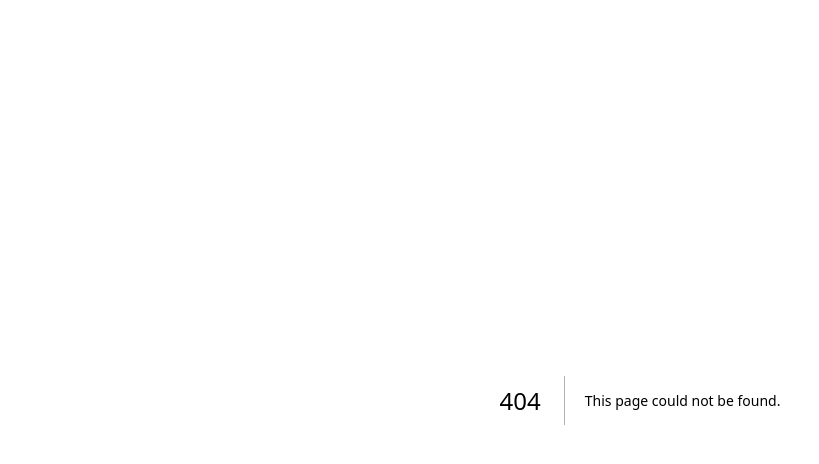
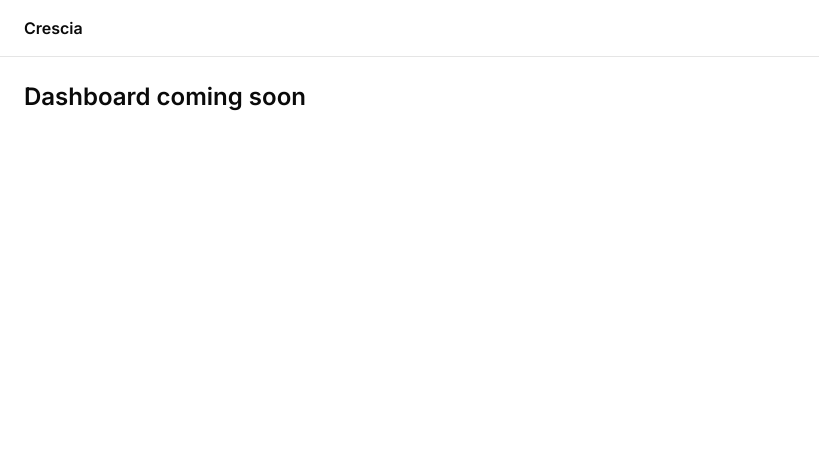
Before and after one commit to ayoung58/crescia, a Next.js app: page /dashboard in a window 1280 px wide. Before the commit this address had no page. Shown: the top 464 px of the page, without its empty margins (0-819 px from the left). Built offline with nearby package versions, Linux system fonts and the light colour scheme; no server answers.

Commit message:
Set up the middleware

```diff
--- /dev/null
+++ b/src/app/(auth)/sign-in/[[...sign-in]]/page.tsx
@@ -0,0 +1,9 @@
+import { SignIn } from "@clerk/nextjs";
+
+export default function SignInPage() {
+  return (
+    <div className="flex min-h-screen items-center justify-center">
+      <SignIn />
+    </div>
+  );
+}
--- /dev/null
+++ b/src/app/(auth)/sign-up/[[...sign-up]]/page.tsx
@@ -0,0 +1,9 @@
+import { SignUp } from "@clerk/nextjs";
+
+export default function SignUpPage() {
+  return (
+    <div className="flex min-h-screen items-center justify-center">
+      <SignUp />
+    </div>
+  );
+}
--- /dev/null
+++ b/src/app/dashboard/layout.tsx
@@ -0,0 +1,14 @@
+export default function DashboardLayout({
+  children,
+}: {
+  children: React.ReactNode;
+}) {
+  return (
+    <div className="min-h-screen">
+      <nav className="border-b px-6 py-4">
+        <span className="font-semibold">Crescia</span>
+      </nav>
+      <main className="p-6">{children}</main>
+    </div>
+  );
+}
--- /dev/null
+++ b/src/app/dashboard/page.tsx
@@ -0,0 +1,13 @@
+import { currentUser } from "@clerk/nextjs/server";
+
+export default async function DashboardPage() {
+  const user = await currentUser();
+  const email = user?.emailAddresses[0]?.emailAddress;
+
+  return (
+    <div>
+      <h1 className="text-2xl font-semibold">Dashboard coming soon</h1>
+      {email && <p className="mt-2 text-muted-foreground">{email}</p>}
+    </div>
+  );
+}
--- a/src/app/layout.tsx
+++ b/src/app/layout.tsx
@@ -2,6 +2,7 @@ import type { Metadata } from "next";
 import localFont from "next/font/local";
 import "./globals.css";
 import { Inter } from "next/font/google";
+import { ClerkProvider } from "@clerk/nextjs";
 import { cn } from "@/lib/utils";
 
 const inter = Inter({subsets:['latin'],variable:'--font-sans'});
@@ -32,7 +33,7 @@ export default function RootLayout({
       <body
         className={`${geistSans.variable} ${geistMono.variable} antialiased`}
       >
-        {children}
+        <ClerkProvider>{children}</ClerkProvider>
       </body>
     </html>
   );
```
Also changed, not shown: middleware.ts (added, +14 -0 lines).
